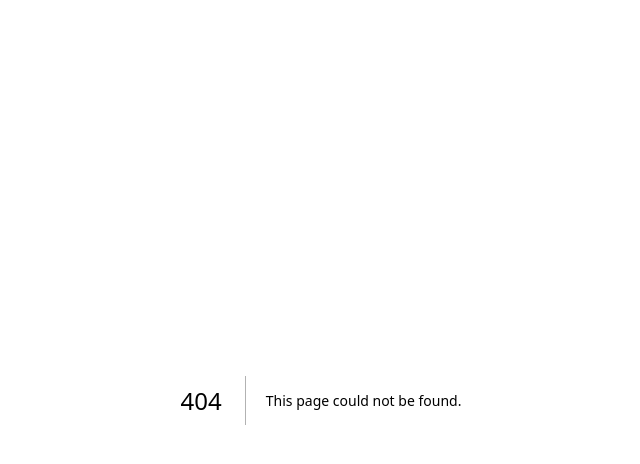
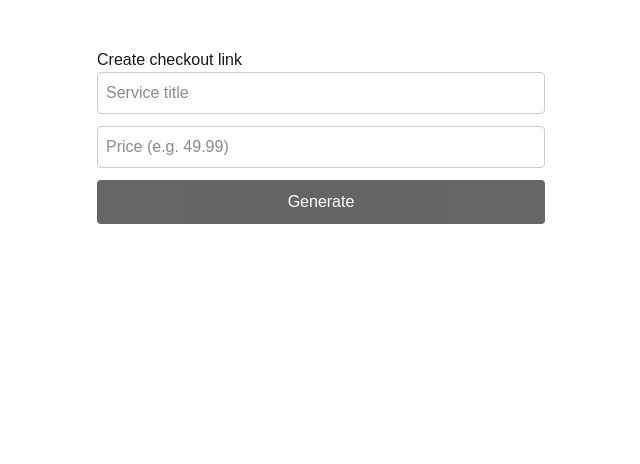
Before and after one commit to armanmishra1000/vcga, a Next.js app: page /admin in a window 1280 px wide. Before the commit this address had no page. Shown: the top 464 px of the page, without its empty margins (319-959 px from the left). Built offline with nearby package versions, Linux system fonts and the light colour scheme.

Commit message:
feat: basic admin form to create checkout links

```diff
--- /dev/null
+++ b/app/admin/page.tsx
@@ -0,0 +1,70 @@
+'use client';                    // <-- required for interactive form
+import { useState } from 'react';
+
+export default function AdminPage() {
+  const [title, setTitle] = useState('');
+  const [price, setPrice] = useState('');
+  const [result, setResult] = useState<{slug:string; sessionUrl:string}|null>(null);
+  const [loading, setLoading] = useState(false);
+  const disabled = !title || !price || loading;
+
+  async function handleSubmit(e: React.FormEvent) {
+    e.preventDefault();
+    setLoading(true);
+    setResult(null);
+
+    try {
+      const r = await fetch('/api/create-order', {
+        method: 'POST',
+        headers: { 'Content-Type': 'application/json' },
+        body: JSON.stringify({ title, price }),
+      });
+      const json = await r.json();
+      if (r.ok) setResult(json);
+      else alert(json.error || 'Server error');
+    } catch (err:any) {
+      alert(err.message || 'Network error');
+    } finally {
+      setLoading(false);
+    }
+  }
+
+  return (
+    <main style={{maxWidth:480, margin:'3rem auto', padding:'0 1rem', fontFamily:'sans-serif'}}>
+      <h1>Create checkout link</h1>
+
+      <form onSubmit={handleSubmit} style={{display:'grid', gap:12}}>
+        <input
+          placeholder="Service title"
+          value={title}
+          onChange={e=>setTitle(e.target.value)}
+          style={{padding:8, border:'1px solid #ccc', borderRadius:4}}
+        />
+
+        <input
+          placeholder="Price (e.g. 49.99)"
+          value={price}
+          onChange={e=>setPrice(e.target.value)}
+          style={{padding:8, border:'1px solid #ccc', borderRadius:4}}
+        />
+
+        <button disabled={disabled}
+                style={{padding:'10px 18px', background:'#000', color:'#fff',
+                        border:'none', borderRadius:4, opacity:disabled?0.6:1}}>
+          {loading ? 'Generating…' : 'Generate'}
+        </button>
+      </form>
+
+      {result && (
+        <section style={{marginTop:32, wordBreak:'break-all'}}>
+          <h2>Share this link</h2>
+          <p>
+            <a href={result.sessionUrl} target="_blank" rel="noopener noreferrer">
+              {result.sessionUrl}
+            </a>
+          </p>
+        </section>
+      )}
+    </main>
+  );
+}
```
